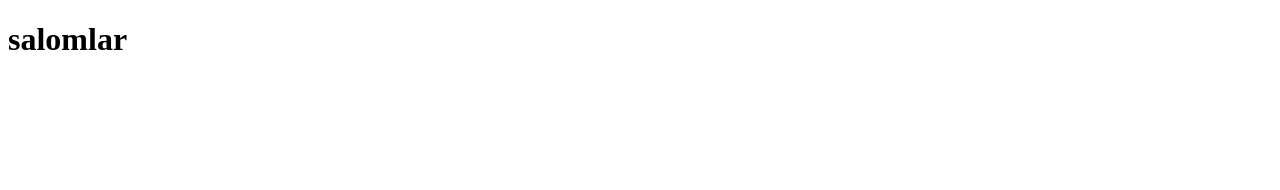
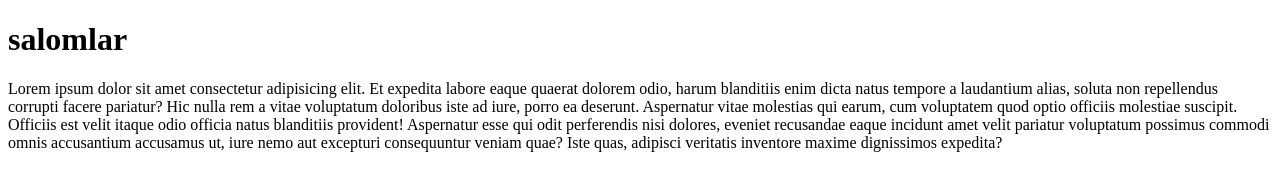
Before and after one commit to shoxruhtoxtamurodov/index-github, a plain HTML site: page index.html in a window 1280 px wide. Drawn offline with Linux system fonts and the light colour scheme.

Commit message:
lorem yaratildi

```diff
--- a/index.html
+++ b/index.html
@@ -9,6 +9,6 @@
 <body>
 
     <h1>salomlar</h1>
-
+    <p>Lorem ipsum dolor sit amet consectetur adipisicing elit. Et expedita labore eaque quaerat dolorem odio, harum blanditiis enim dicta natus tempore a laudantium alias, soluta non repellendus corrupti facere pariatur? Hic nulla rem a vitae voluptatum doloribus iste ad iure, porro ea deserunt. Aspernatur vitae molestias qui earum, cum voluptatem quod optio officiis molestiae suscipit. Officiis est velit itaque odio officia natus blanditiis provident! Aspernatur esse qui odit perferendis nisi dolores, eveniet recusandae eaque incidunt amet velit pariatur voluptatum possimus commodi omnis accusantium accusamus ut, iure nemo aut excepturi consequuntur veniam quae? Iste quas, adipisci veritatis inventore maxime dignissimos expedita?</p>
 </body>
 </html>
```
